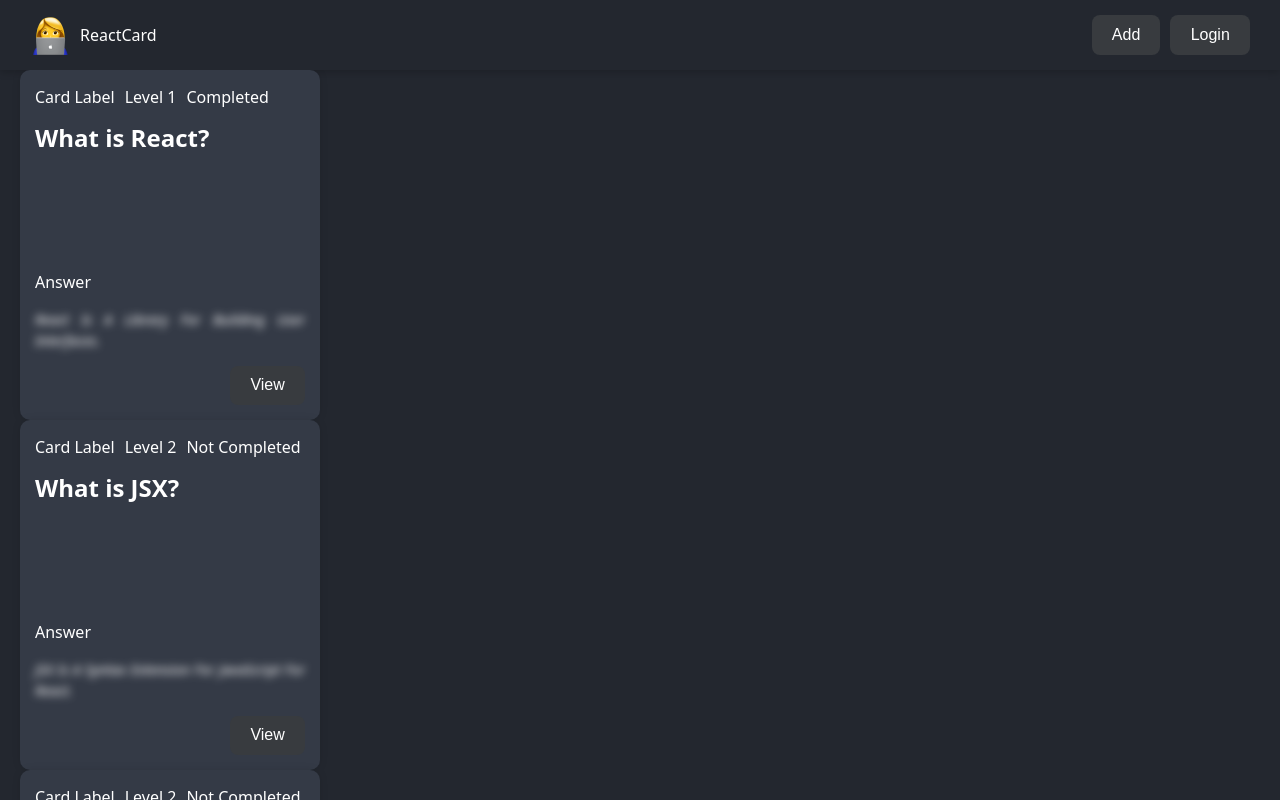
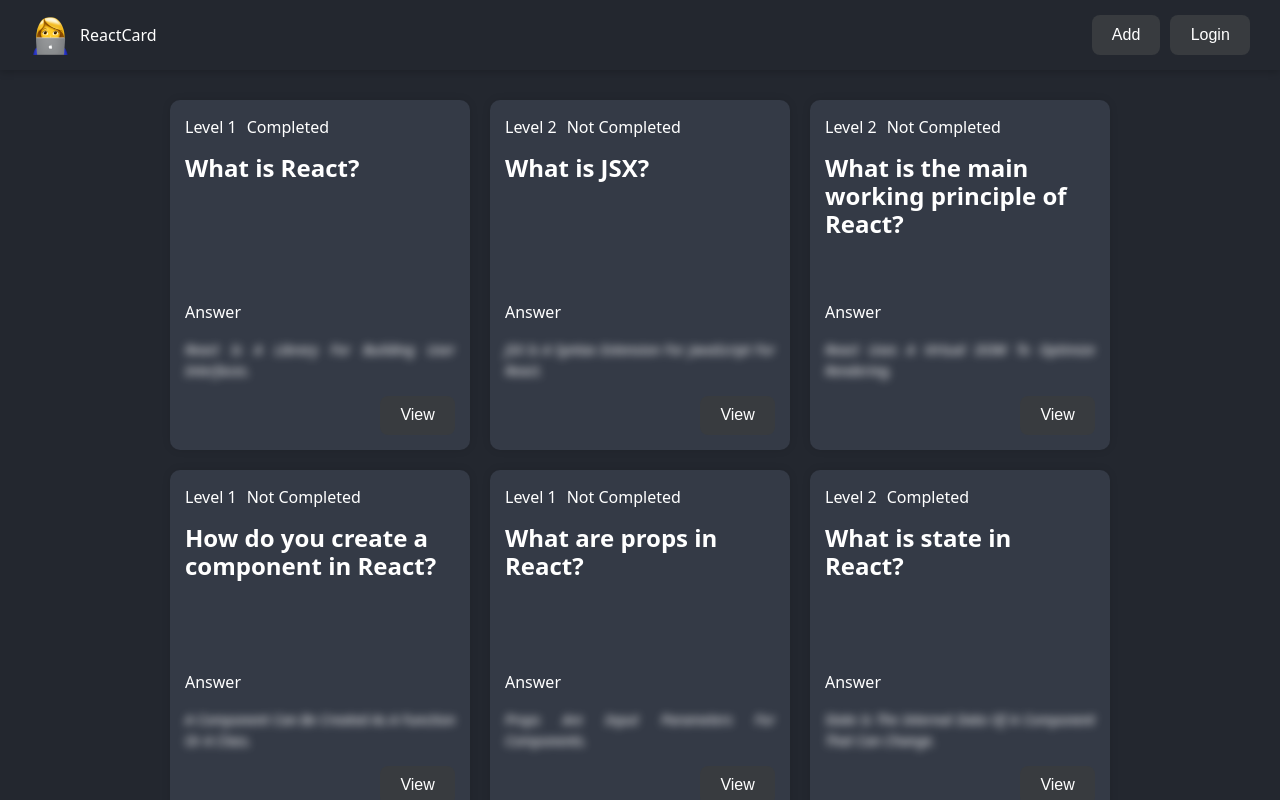
Before and after one commit to Tetiana-Pasichnyk/react-app-course, a React (Vite) app: page / in a window 1280 px wide. Built offline with nearby package versions, Linux system fonts and the light colour scheme; data requests are answered from the project's data file.

Commit message:
QuestionCardList

```diff
--- a/db.json
+++ b/db.json
@@ -40,7 +40,7 @@
 
         {
       "id": "4",
-      "question": "How do you create a component in React?🍩",
+      "question": "How do you create a component in React?",
       "answer": "A component can be created as a function or a class.",
       "description": "Functional components are functions that accept `props` and return JSX. Class components are classes that extend `React.Component` and implement a `render` method.",
       "resources": [
--- a/src/components/QuestionCard/QuestionCard.jsx
+++ b/src/components/QuestionCard/QuestionCard.jsx
@@ -8,7 +8,6 @@
   return (
     <div className={cls.card}>
       <div className={cls.cardLabel}>
-        Card Label
         <div>Level {card.level}</div>
         <div> {card.completed ? "Completed" : "Not Completed"}</div>
       </div>
--- /dev/null
+++ b/src/components/QuestionCardList/QuestionCardList.jsx
@@ -0,0 +1,12 @@
+import cls from "./QuestionCardList.module.css";
+import { QuestionCard } from "../QuestionCard";
+
+export const QuestionCardList = ({ cards }) => {
+  return (
+    <div className={cls.cardList}>
+      {cards.map((card) => (
+        <QuestionCard key={card.id} card={card} />
+      ))}
+    </div>
+  );
+};
--- /dev/null
+++ b/src/components/QuestionCardList/QuestionCardList.module.css
@@ -0,0 +1,10 @@
+.cardList{
+    width: 100%;
+    padding: 30px 0;
+    margin: 0 auto;
+    display: flex;
+    flex-wrap: wrap;
+    justify-content: center;
+    align-items: center;
+    gap: 20px;
+}
--- /dev/null
+++ b/src/components/QuestionCardList/index.jsx
@@ -0,0 +1 @@
+export { QuestionCardList } from "./QuestionCardList";
--- a/src/pages/HomePage/HomePage.jsx
+++ b/src/pages/HomePage/HomePage.jsx
@@ -1,7 +1,7 @@
-import cls from "./HomePage.module.css";
 import { QuestionCard } from "../../components/QuestionCard";
 import { API_URL } from "../../constans";
 import { useEffect, useState } from "react";
+import { QuestionCardList } from "../../components/QuestionCardList";
 
 export const HomePage = () => {
   const [questions, setQuestions] = useState([]);
@@ -21,9 +21,7 @@
 
   return (
     <>
-      {questions.map((card, index) => (
-        <QuestionCard key={card.id} card={card} />
-      ))}
+      <QuestionCardList cards={questions} />
     </>
   );
 };
```
Also changed, not shown: src/pages/HomePage/HomePage.module.css (deleted).
